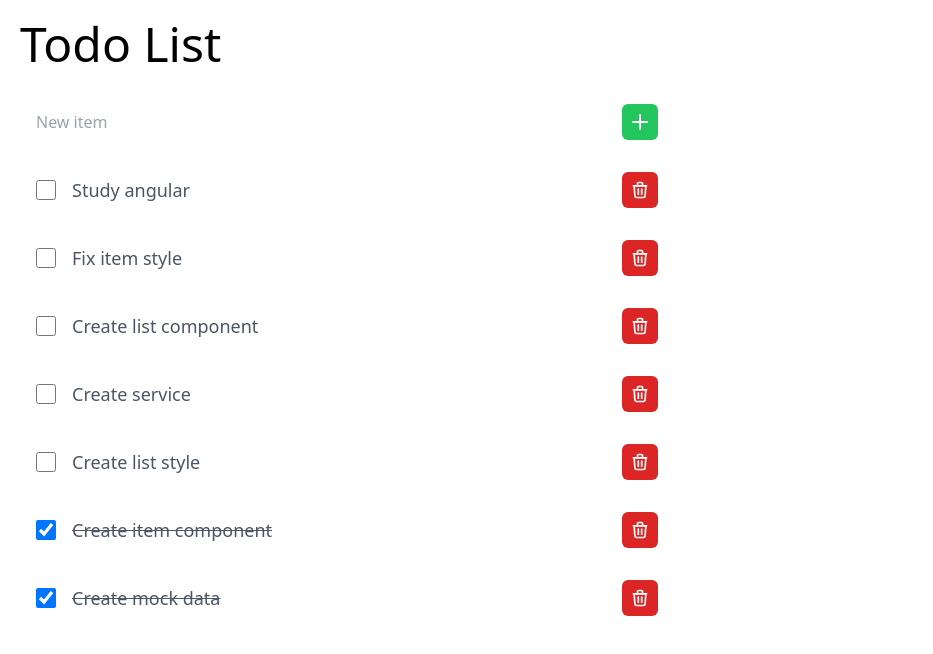
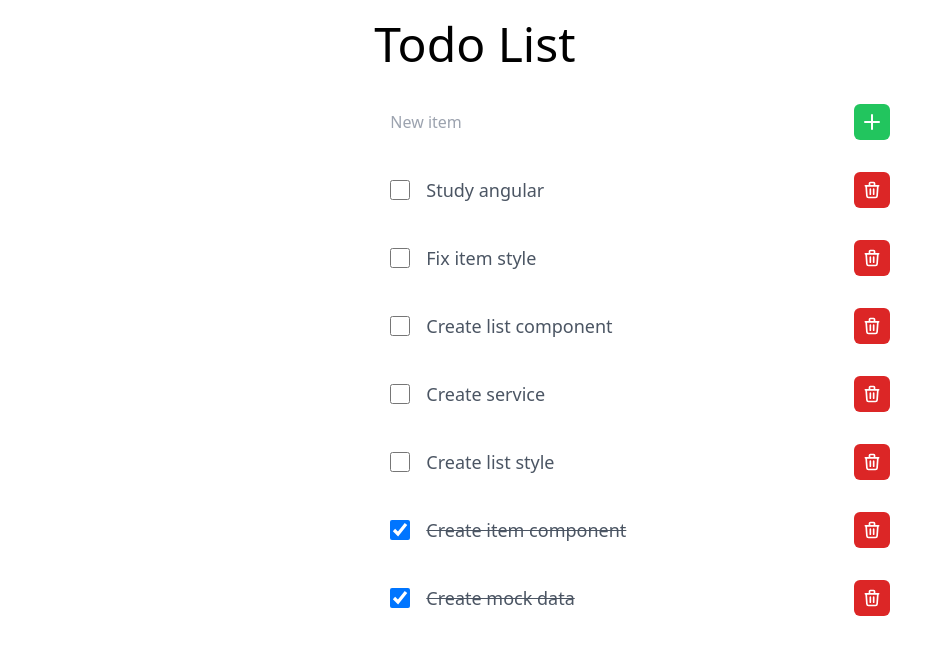
Before and after one commit to r0zh/todo-list, an Angular app: page / in a window 1280 px wide. Shown: the top 654 px of the page, without its empty margins (0-933 px from the left). Built offline with nearby package versions, Linux system fonts and the light colour scheme.

Commit message:
update app style

```diff
--- a/src/app/app.component.html
+++ b/src/app/app.component.html
@@ -1,4 +1,6 @@
-<div class="m-5">
-  <h1 class="text-5xl mb-5">Todo List</h1>
-  <app-todo></app-todo>
+<div class="m-5 grid grid-cols-7">
+  <div class="col-start-3 col-span-3">
+    <h1 class="text-5xl mb-5">Todo List</h1>
+    <app-todo></app-todo>
+  </div>
 </div>
--- a/src/app/todo-form/todo-form.component.html
+++ b/src/app/todo-form/todo-form.component.html
@@ -1,13 +1,16 @@
-<div class="grid grid-cols-3 gap-4 p-4 bg-white rounded">
+<div class="flex justify-between gap-4 p-4 bg-white rounded">
   <input
     id="name"
     name="name"
     [(ngModel)]="item.name"
     required
     placeholder="New item"
+    class="w-full"
   />
-  <button type="submit" class="m-auto" (click)="addItem()">
-    <span class="inline-flex rounded-md bg-green-500 p-1.5">
+  <button type="submit" (click)="addItem()">
+    <span
+      class="inline-flex rounded-md bg-green-500 p-1.5 transition ease-in-out delay-75 hover:bg-green-700 text-white font-medium hover:scale-105"
+    >
       <svg
         xmlns="http://www.w3.org/2000/svg"
         width="24"
--- a/src/app/todo-item/todo-item.component.html
+++ b/src/app/todo-item/todo-item.component.html
@@ -1,4 +1,4 @@
-<div *ngIf="item" class="grid grid-cols-3 gap-4 p-4 bg-white rounded">
+<div *ngIf="item" class="flex justify-between gap-4 p-4 bg-white rounded">
   <div class="flex gap-4 items-center">
     <input
       type="checkbox"
@@ -16,7 +16,7 @@
 
   <div class="flex items-center justify-center">
     <button
-      class="px-2 py-2 bg-red-600 transition ease-in-out delay-75 hover:bg-red-700 text-white text-sm font-medium rounded-md hover:-translate-y-0.5 hover:scale-105"
+      class="px-2 py-2 bg-red-600 transition ease-in-out delay-75 hover:bg-red-700 text-white text-sm font-medium rounded-md hover:scale-105"
       (click)="removeItem()"
     >
       <svg
--- a/src/styles.css
+++ b/src/styles.css
@@ -2,3 +2,7 @@
 @tailwind base;
 @tailwind components;
 @tailwind utilities;
+
+input:focus-visible{
+  outline: none;
+}
```
